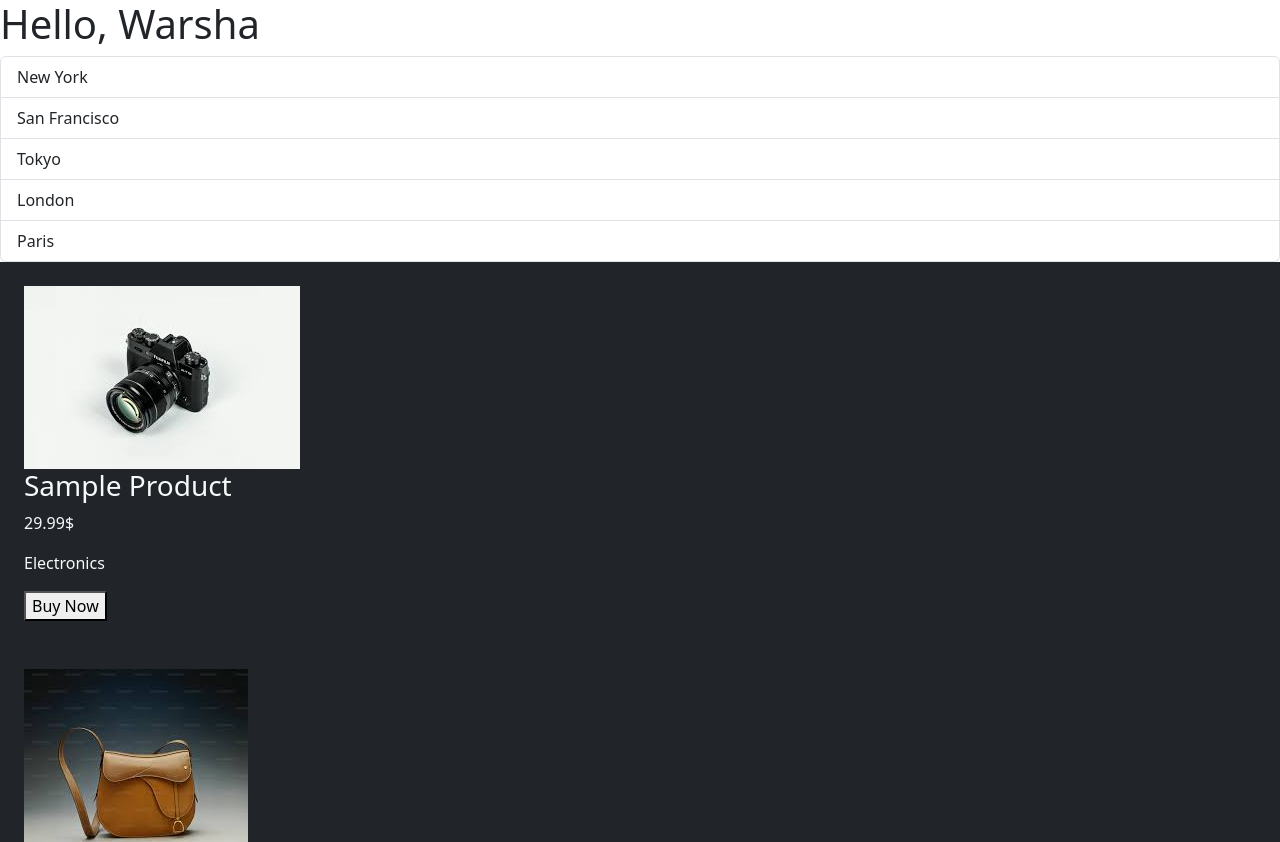
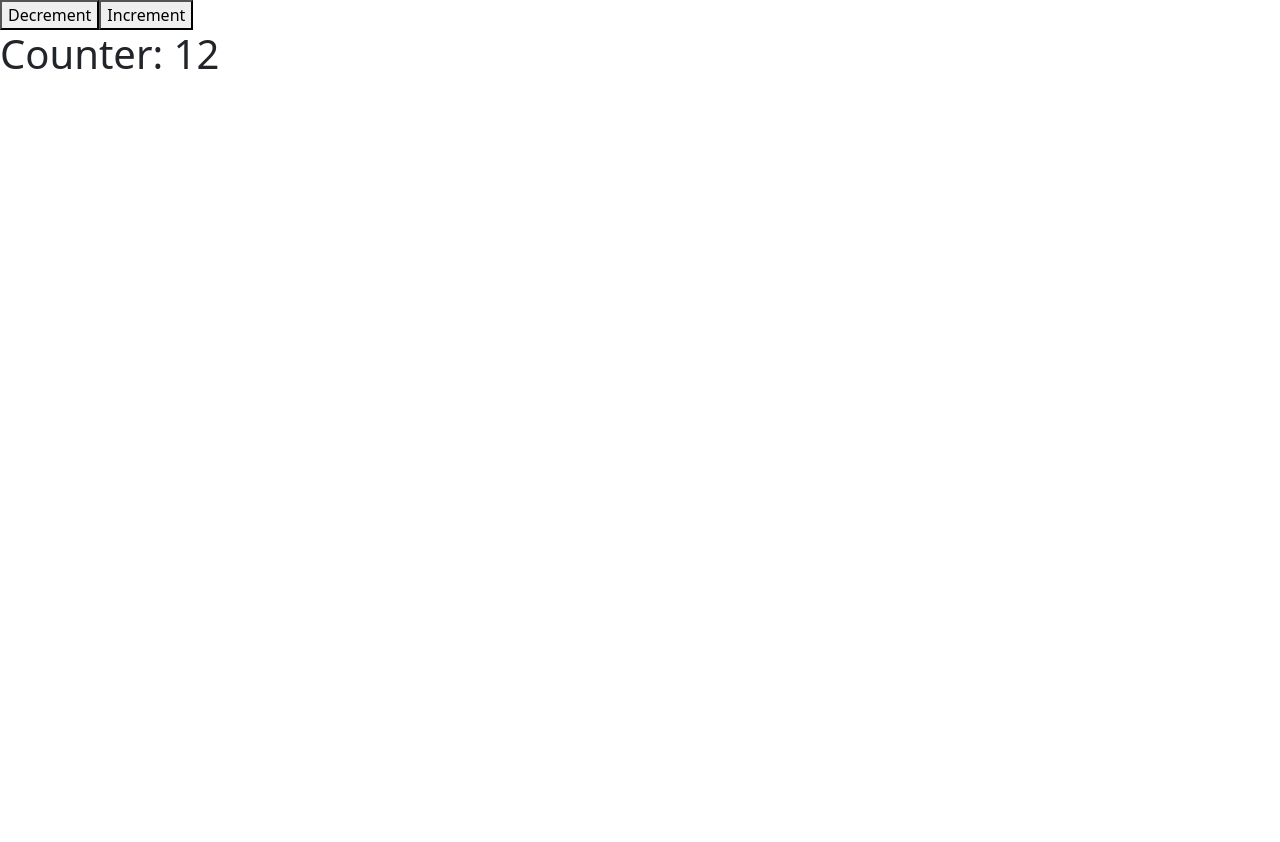
Before and after one commit to rachaouldbabaali/first-react-app-warsha, a React (Vite) app in the folder react-first/: page / in a window 1280 px wide. Shown: the top 842 px of the page. After the commit the page ends 800 px from the top, so only its background shows below. Built offline with nearby package versions, Linux system fonts and the light colour scheme.

Commit message:
add counter

```diff
--- a/react-first/src/App.jsx
+++ b/react-first/src/App.jsx
@@ -2,6 +2,7 @@ import ListGroup from "./components/ListGroup";
 import Welcome from "./components/Welcome";
 import ProductCard from "./components/ProductCard";
 import ProductList from "./components/ProductList";
+import Counter from "./components/Counter";
 
 function App() {
   const cities = [
@@ -41,10 +42,12 @@ function App() {
 
   return (
     <>
-      <Welcome name="Warsha" age={30} />
+      {/* <Welcome name="Warsha" age={30} />
       <ListGroup ghd={cities} />
 
-      <ProductList products={products} />
+      <ProductList products={products} /> */}
+
+      <Counter />
     </>
   );
 }
--- /dev/null
+++ b/react-first/src/components/Counter.jsx
@@ -0,0 +1,32 @@
+import { useState } from "react";
+
+function counter() {
+    // let count = 0;
+
+
+
+    // useState returns an array with two elements
+    // useState is a Hook that lets you add React state to function components
+    // const arr = useState(15);  // 5 is the initial value
+    // const count = arr[0]; // variable
+    // const setCount = arr[1]; // function to update variable
+
+    const [count, setCount] = useState(12);
+    function increment() {
+        // count = count + 1; // This won't work, because count is immutable
+         setCount(count + 1);  // count= count + 1
+    }
+    function decrement() {
+        setCount(count - 1);
+    }
+
+    return (
+        <div>
+            <button onClick={decrement}>Decrement</button>
+            <button onClick={increment}>Increment</button>
+            <h1>Counter: {count}</h1>
+        </div>
+    );
+}
+
+export default counter;
```
